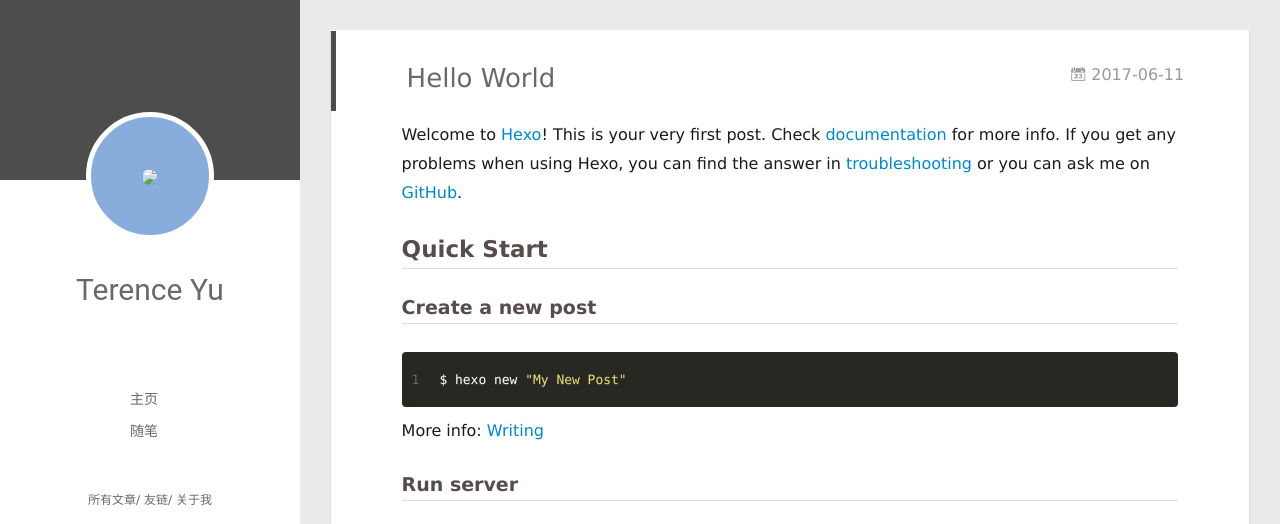
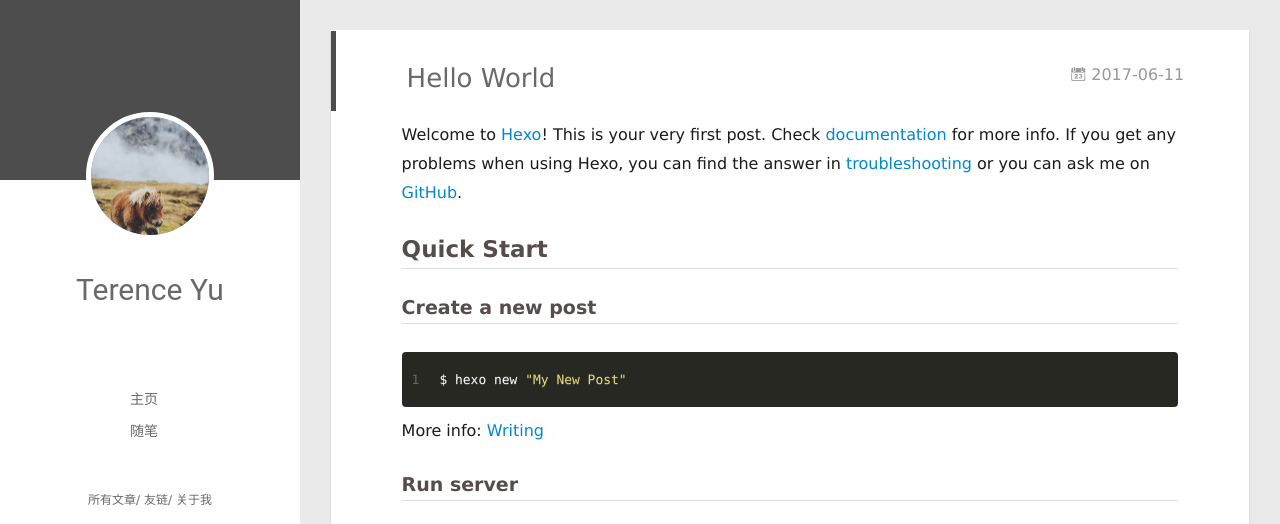
Before and after one commit to terenceYu1997/terenceYu1997.github.io, a plain HTML site: page 2017/06/11/hello-world/index.html in a window 1280 px wide. Shown: the top 524 px of the page. Drawn offline with Linux system fonts and the light colour scheme; no server answers.

Commit message:
Site updated: 2017-07-08 16:17:11

```diff
--- a/2017/06/11/hello-world/index.html
+++ b/2017/06/11/hello-world/index.html
@@ -46,7 +46,7 @@
 <div class="intrude-less">
 	<header id="header" class="inner">
 		<a href="/" class="profilepic">
-			<img src="null" class="js-avatar">
+			<img src="/img/avatar.jpg" class="js-avatar">
 		</a>
 		<hgroup>
 		  <h1 class="header-author"><a href="/">Terence Yu</a></h1>
@@ -104,7 +104,7 @@
 	<div class="intrude-less">
 		<header id="header" class="inner">
 			<div class="profilepic">
-				<img src="null" class="js-avatar">
+				<img src="/img/avatar.jpg" class="js-avatar">
 			</div>
 			<hgroup>
 			  <h1 class="header-author js-header-author">Terence Yu</h1>
```
Also changed, not shown: 2017/07/08/00_ECMAScript 6 知识总结(一、ES6与ES5的对比)/index.html (+2 -2 lines), archives/2017/06/index.html (+2 -2 lines), archives/2017/07/index.html (+2 -2 lines), archives/2017/index.html (+2 -2 lines), archives/index.html (+2 -2 lines), index.html (+2 -2 lines).
